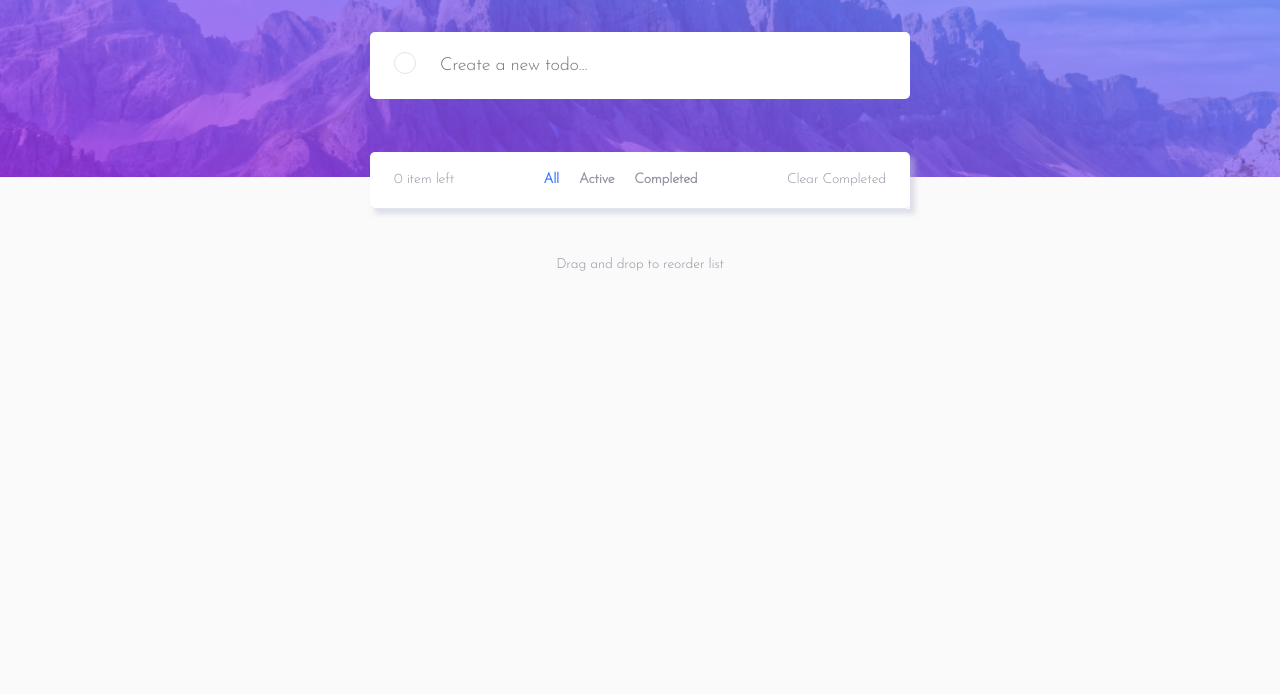
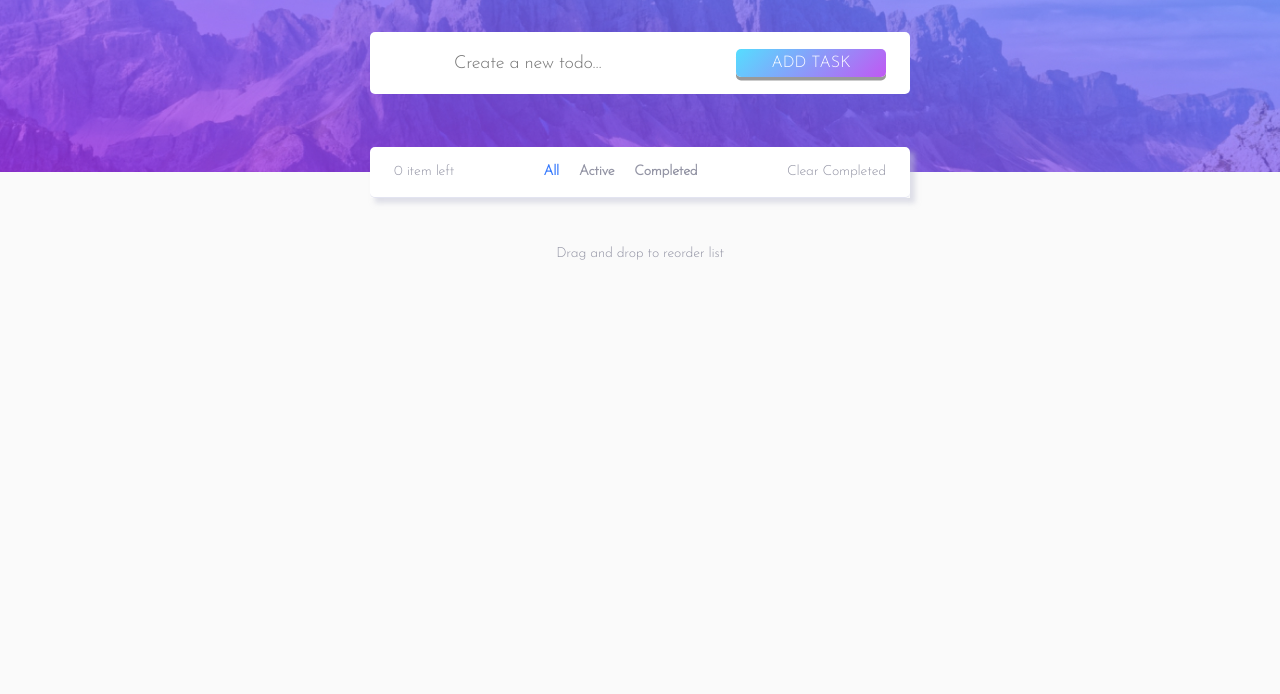
Before and after one commit to Vladislav-Peryazev77/todo-list, a plain HTML site: page index.html in a window 1280 px wide. Shown: the part 106-800 px from the top of the page. Drawn offline with Linux system fonts and the light colour scheme.

Commit message:
feat: added a button to which the task will be added

```diff
--- a/index.html
+++ b/index.html
@@ -19,9 +19,10 @@
           <button class="header__button"></button>
         </div>
         <div class="block">
-          <input type="checkbox" id="checkbox" class="block__input-checkbox">
-          <label class="block__label" for="checkbox"></label>
+          <!-- <input type="checkbox" id="checkbox" class="block__input-checkbox">
+          <label class="block__label" for="checkbox"></label> -->
           <input class="block__input-text" type="text" placeholder="Create a new todo…">
+          <button class="block__button">ADD TASK</button>
         </div>
       </header>
       <main class="main">
--- a/styles/styles.css
+++ b/styles/styles.css
@@ -78,7 +78,7 @@ body {
 }
 .block {
   width: 100%;
-  padding: 16px 20px;
+  padding: 12px 20px;
   display: flex;
   align-items: center;
   background: var(--block-bg);
@@ -179,8 +179,8 @@ body {
   line-height: 14px;
   letter-spacing: -0.194444px;
   color: var(--task-interaction);
-  box-shadow: 5px 5px 5px rgba(194, 195, 214, 0.5);
-  background-color: #fff;
+  box-shadow: 2px 2px 5px rgba(50, 50, 54, 0.5);
+  background-color: var(--interaction-bg);
 }
 .interaction__content {
   width: 100%;
@@ -248,6 +248,31 @@ body {
 .selected {
   color: #3A7CFD;
 }
+.block__button {
+  min-width: 90px;
+  display: inline-block;
+  padding: 2px 20px;
+  font-size: 10px;
+  cursor: pointer;
+  text-align: center;
+  text-decoration: none;
+  outline: none;
+  color: #fff;
+  background: linear-gradient(135deg, #55DDFF 0%, #C058F3 100%);
+  border: none;
+  border-radius: 5px;
+  box-shadow: 0 2px #999;
+}
+
+.block__button:hover {
+  background: linear-gradient(135deg, #7bdff8 0%, #cd76f8 100%);
+}
+
+.block__button:active {
+  background-color: #3e8e41;
+  box-shadow: 0 1px #666;
+  transform: translateY(2px);
+}
 @media (min-width: 640px) {
  .header {
    padding: 70px 0 78px;
@@ -259,7 +284,7 @@ body {
  .block {
    max-width: 540px;
    margin: 0 auto;
-   padding: 20px 24px;
+   padding: 17px 24px;
  }
  .main__tasks {
    max-width: 540px;
@@ -280,6 +305,10 @@ body {
    font-size: 18px;
    line-height: 18px;
    letter-spacing: -0.25px;
+ }
+ .block__input-text {
+  margin-left: 60px;
+  /* margin-right: 150px; */
  }
  .task__clear {
    margin: 0;
@@ -304,4 +333,14 @@ body {
   color: var(--interaction-hover);
   cursor: url('../images/pointer.svg'), auto;
  }
+ .block__button {
+  padding: 5px;
+  min-width: 150px;
+  font-size: 16px;
+  box-shadow: 0 3.5px #999;
+ }
+ .block__button:active {
+  box-shadow: 0 2px #666;
+  transform: translateY(4px);
+ }
 }
```
Also changed, not shown: images/tick.svg (added).
